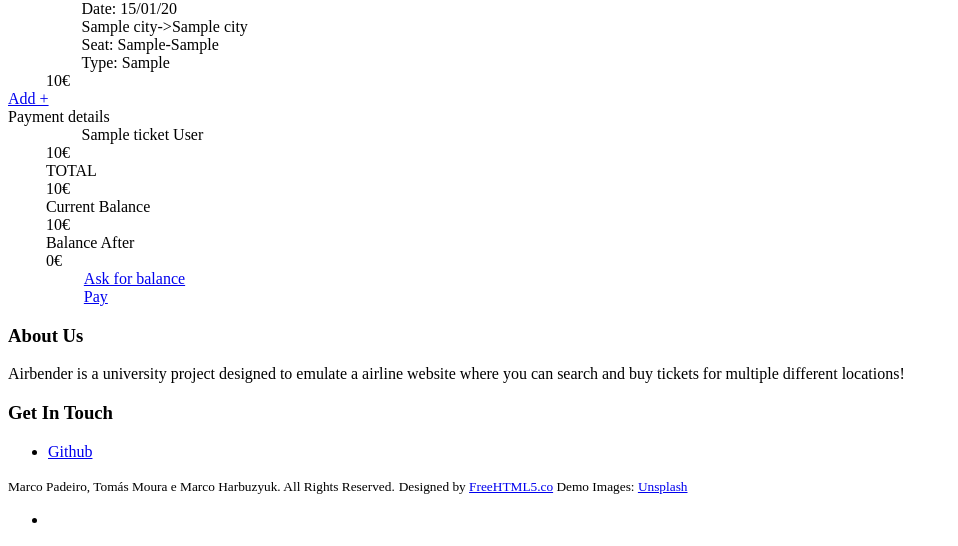
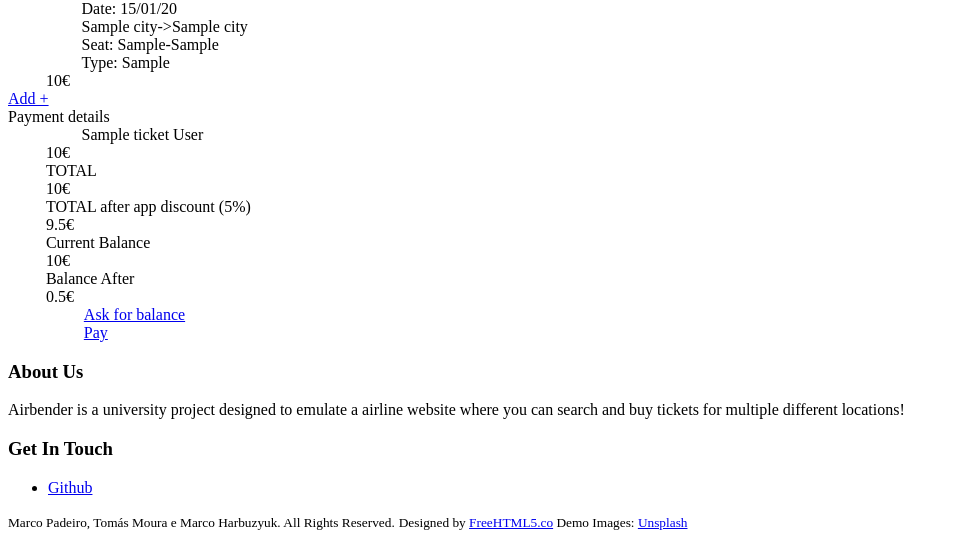
Before and after one commit to MarcoPadeiroIPL/ProjetoSIS, a Yii app: template frontend/views/receipt/pay.php in a window 1280 px wide. Shown: the part 184-730 px from the top of the page, without its empty margins (0-958 px from the left). Run offline with PHP 8.4 and a stand-in for Yii, Linux system fonts and the light colour scheme; the template is opened without the code that fills it: most values are stand-ins (such as "Sample title", 1, 10 or a date in 2020); data that the repository does not hold is empty; some libraries are stand-ins or nearby versions.

Commit message:
Desconto da aplicação já funciona

```diff
--- a/frontend/views/receipt/pay.php
+++ b/frontend/views/receipt/pay.php
@@ -61,6 +61,16 @@
                     <div class="row fs-4"><?= $receipt->total ?>€</div>
                 </div>
             </div>
+            <?php if ($client->application) { ?>
+            <div class="row" style="margin-left: 3%; margin-right: 3%;">
+                <div class="col-9 d-flex justify-content-end" style="padding-right: 9%;">
+                    <div class="row fs-4 text-info">TOTAL after app discount (5%)</div>
+                </div>
+                <div class="col border-top d-flex justify-content-center">
+                    <div class="row fs-4 text-info"><?= $client->application ? $receipt->total - $receipt->total * 0.05 : $receipt->total ?>€</div>
+                </div>
+            </div>
+            <?php } ?>
             <div class="row" style="margin-left: 3%; margin-right: 3%;">
                 <div class="col-9 d-flex justify-content-end" style="padding-right: 9%;">
                     <div class="row fs-4">Current Balance</div>
@@ -75,9 +85,9 @@
                 </div>
                 <div class="col d-flex justify-content-center">
                     <?php if ($client->balance - $receipt->total < 0) { ?>
-                        <div class="row fs-4 text-danger"><?= $client->balance - $receipt->total ?>€</div>
+                        <div class="row fs-4 text-danger"><?= $client->balance - ($client->application ? $receipt->total - $receipt->total * 0.05 : $receipt->total) ?>€</div>
                     <?php } else { ?>
-                        <div class="row fs-4 text-success"><?= $client->balance - $receipt->total ?>€</div>
+                        <div class="row fs-4 text-success"><?= $client->balance - ($client->application ? $receipt->total - $receipt->total * 0.05 : $receipt->total) ?>€</div>
                     <?php } ?>
                 </div>
             </div>
```
Also changed, not shown: frontend/controllers/ReceiptController.php (+12 -3 lines).
